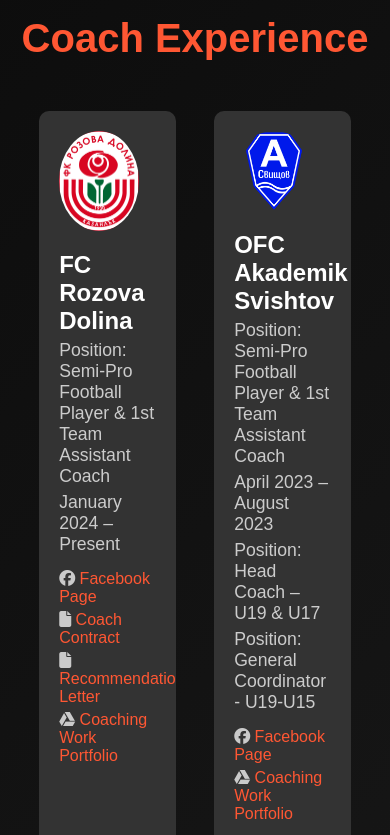
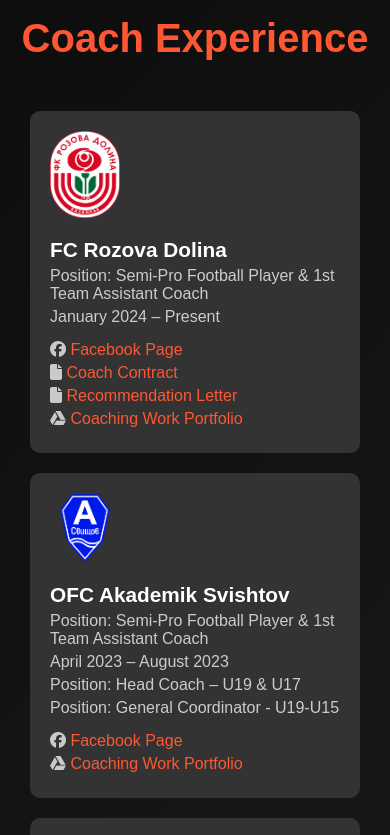
Before and after one commit to al-badarin/Football-Website-Portfolio-Old, a website: page public/index.html in a window 390 px wide. Shown: the part 2580-3415 px from the top of the page. Drawn offline with Linux system fonts and the light colour scheme.

Commit message:
add responsiveness for the experience sections

```diff
--- a/public/styles/experience-section.css
+++ b/public/styles/experience-section.css
@@ -17,7 +17,7 @@
   justify-content: space-around;
 }
 
-.experience-item {
+section .experience-item {
   width: calc(33.333% - 20px);
   margin: 10px;
   border-radius: 10px;
@@ -42,7 +42,6 @@
 .experience-logo img {
   width: 80px;
   height: auto;
-  border-radius: 50%;
 }
 
 .experience-info h3 {
@@ -121,3 +120,32 @@
   white-space: nowrap;
   margin-bottom: 0;
 }
+
+/* Media Query for medium screens (e.g., tablets) */
+@media (max-width: 1024px) {
+  section .experience-item {
+    width: calc(50% - 20px); /* 2 items per row */
+  }
+}
+
+/* Media Query for small screens (e.g., mobile devices) */
+@media (max-width: 768px) {
+  section .experience-item {
+    width: calc(100% - 20px); /* 1 item per row */
+  }
+}
+
+/* Adjustments for very small screens (e.g., narrow mobile devices) */
+@media (max-width: 480px) {
+  .experience-info h3 {
+    font-size: 1.3em; /* Slightly smaller font size */
+  }
+
+  .experience-info p {
+    font-size: 1em; /* Slightly smaller font size */
+  }
+
+  .experience-logo img {
+    width: 70px; /* Smaller logo size */
+  }
+}
```
